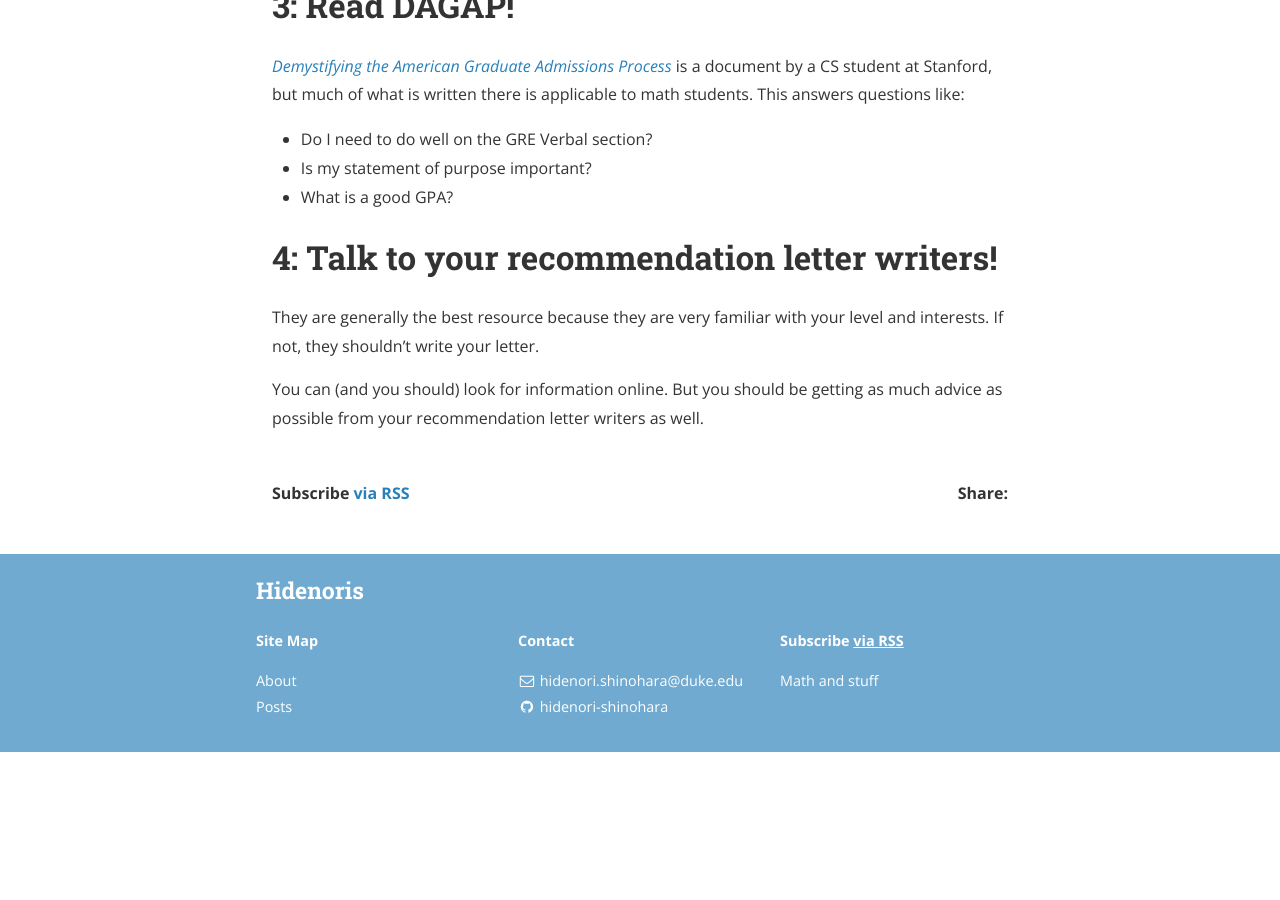
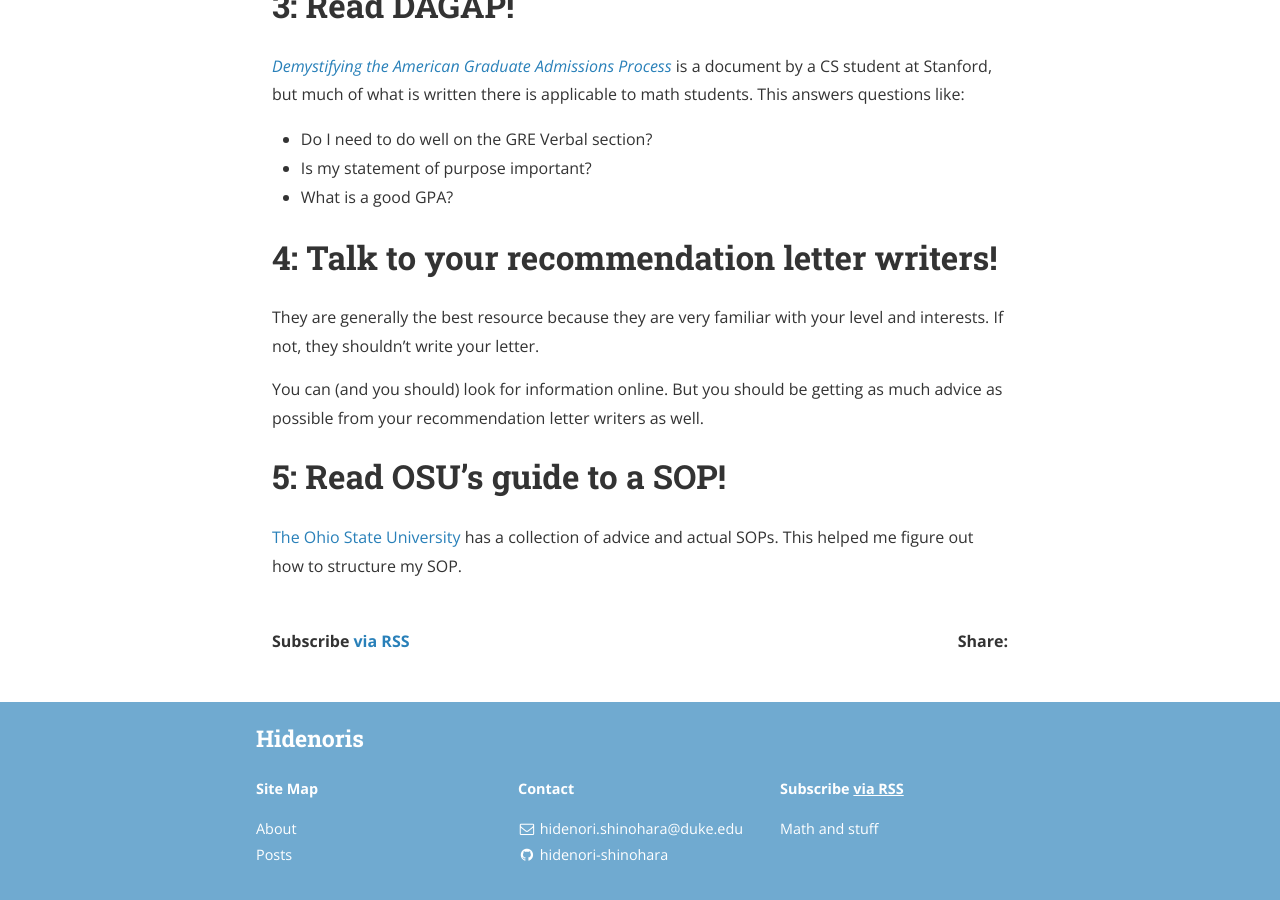
Before and after one commit to hidenori-shinohara/hidenori-shinohara.github.io, a Jekyll site: the page built from _posts/misc/2019-09-01-math-phd-application.md, in a window 1280 px wide and 900 px high, scrolled down 895 px. Built offline with Jekyll 4.4.1, drawn with Linux system fonts in a browser that asks for light colours; nearby versions of some CDN libraries; before the commit the page ends 1647 px from its top, so only the background shows below that.

Commit message:
Update 2019-09-01-math-phd-application.md

```diff
--- a/_posts/misc/2019-09-01-math-phd-application.md
+++ b/_posts/misc/2019-09-01-math-phd-application.md
@@ -40,3 +40,8 @@ If not, they shouldn't write your letter.
 
 You can (and you should) look for information online.
 But you should be getting as much advice as possible from your recommendation letter writers as well.
+
+# 5: Read OSU's guide to a SOP!
+
+[The Ohio State University](https://samms.osu.edu/sites/samms.osu.edu/files/SOP_Guide.pdf) has a collection of advice and actual SOPs.
+This helped me figure out how to structure my SOP.
```
